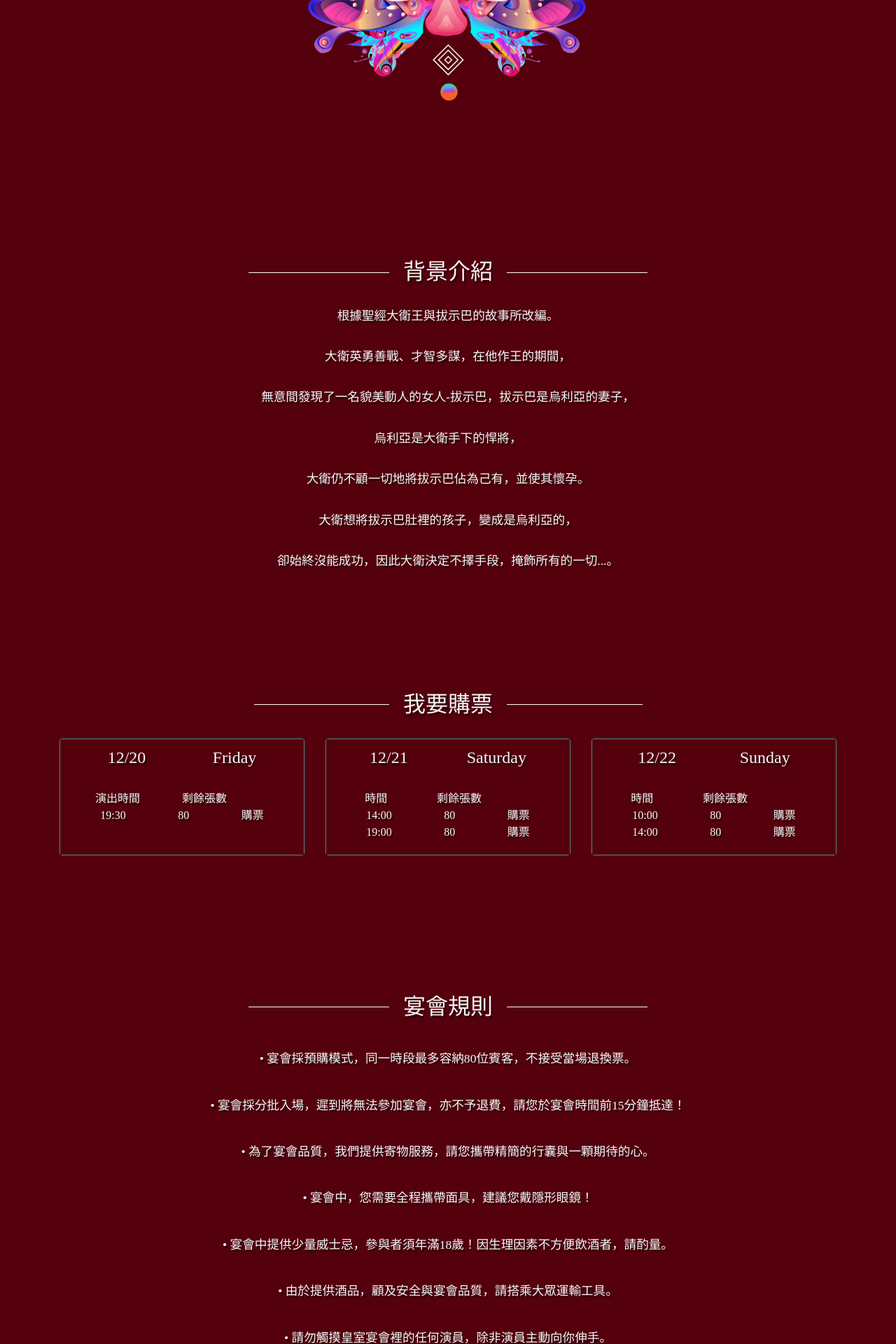
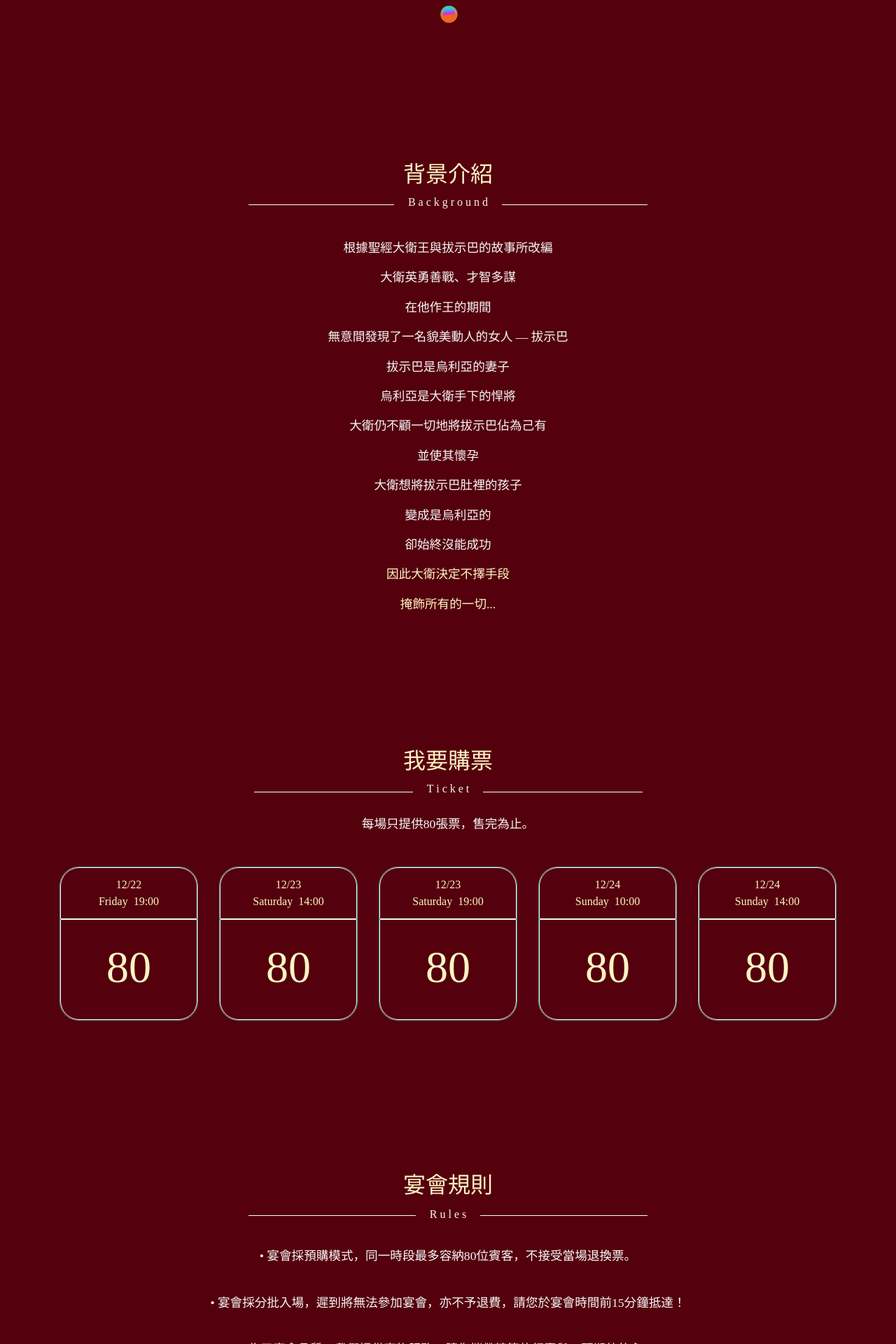
Before and after one commit to d614444/IMchurch, a Django app: page /Imking/ in a window 1280 px wide. Shown: the part 1680-3600 px from the top of the page at 70% size. Run offline with Django 3.2, Linux system fonts and the light colour scheme; style sheets or scripts are compiled from the project's sources; some libraries are stand-ins or nearby versions; some web fonts are replaced.

Commit message:
imchurchv9

```diff
--- a/static/scss/church.scss
+++ b/static/scss/church.scss
@@ -6,74 +6,80 @@
 
 body{
 	background-color: rgb(84,0,13);
-	font-family: "Noto Serif TC", serif;
+	font-family: "微軟正黑體";
 }
 hr{
 	border-top: 1.2px solid #fdfdfd;
 	text-align: center;
 	width:50%;
 }
+.nav-link{
+	font-weight:600;
+
+}
+.special-text{
+	color:rgb(255,244,197);
+}
 p{
 	margin-top: 1rem;
-    margin-bottom: 2rem;
+    margin-bottom: 1rem;
 }
 .lead{
 	font-size:1.1rem;
 }
-hr#one:after{
-	content: '問候語';
+.main-title{
+	font-size: 2rem;
+	font-family: "微軟正黑體";
+	font-weight: 300;
+}
+
+hr#two:after{
+	content: 'B a c k g r o u n d';
 	display: inline-block;
 	position: relative;
-	top: -1.6rem;
+	top: -1.01rem;
 	padding: 0 20px;
 	background:  rgb(84,0,13);
 	color: #faf3f3;
-	font-size: 2rem;
-	font-family: "Noto Serif TC", serif;
+	font-size: 1rem;
+	font-family: "微軟正黑體";
+	font-weight: 300;
 }
-hr#two:after{
-	content: '背景介紹';
+hr#three:after{
+	content: 'T i c k e t';
 	display: inline-block;
 	position: relative;
-	top: -1.6rem;
+	top: -1.01rem;
 	padding: 0 20px;
 	background:  rgb(84,0,13);
 	color: #faf3f3;
-	font-size: 2rem;
-	font-family: "Noto Serif TC", serif;
+	font-size: 1rem;
+	font-family: "微軟正黑體";
+	font-weight: 300;
 }
-hr#three:after{
-	content: '我要購票';
+hr#four:after{
+	content: 'R u l e s';
 	display: inline-block;
 	position: relative;
-	top: -1.6rem;
+	top: -1.01rem;
 	padding: 0 20px;
 	background:  rgb(84,0,13);
 	color: #faf3f3;
-	font-size: 2rem;
-	font-family: "Noto Serif TC", serif;
-}
-hr#four:after{
-	content: '宴會規則';
-	display: inline-block;
-	position: relative;
-	top: -1.6rem;
-	padding: 0 20px;
-	background:  rgb(84,0,13);
-	color: #faf3f3;
-	font-size: 2rem;
-	font-family: "Noto Serif TC", serif;
+	font-size: 1rem;
+	font-family: "微軟正黑體";
+	font-weight: 300;
 }
 hr#five:after{
 	content: 'Q&A';
 	display: inline-block;
 	position: relative;
-	top: -1.6rem;
+	top: -1.01rem;
 	padding: 0 20px;
 	background:  rgb(84,0,13);
 	color: #faf3f3;
-	font-size: 2rem;
-	font-family: "Noto Serif TC", serif;
+	font-size: 1rem;
+	font-family: "微軟正黑體";
+	font-weight: 300;
 }
 
 .header-img{
@@ -85,11 +91,10 @@ hr#five:after{
 	padding-left: 0;
 	background-color: rgb(84,0,13);
 	color: rgb(246, 248, 248);
-	text-shadow: 2px 3px 1px #0303037a;
+	margin-top:0 ;
+	margin-bottom: 0;
 }
-.part-1{
 
-}
 .card{
 	height: auto;
 	border:1px solid;
@@ -112,11 +117,11 @@ hr#five:after{
 }
 #navbar a{
 	font-size: 120%;
-	color: rgba(0,0,0,0.5);
-	text-shadow:1px 1px 1px  #e6d7d77a;
+	color: rgba(245, 241, 241, 0.5);
+
 }
 #navbar a:hover, #navbar a.active {
-	color:whitesmoke;
+	color:rgb(255,244,197);
 }
 #section-3{
 	margin-top: 12rem
@@ -127,31 +132,76 @@ hr#five:after{
 #section-5{
 	margin-top: 12rem
 }
+.card-title{
+	font-size:1rem;
+	font-weight: 300;
+	color:rgb(255,244,197);
+}
 .card-header{
 	border: none;
 	background-color: rgb(84,0,13);
 	color: rgb(242, 247, 247);
-	text-shadow: 2px 3px 1px #0303037a;
+
+
+}
+.sell-header{
+	border: 0.5px solid rgb(242, 247, 247);
+	background-color: rgb(84,0,13);
+	color: rgb(242, 247, 247);
+	border-radius: 27px 27px 1px 1px !important;
+
+}
+
+.sell-body{
+	border: 0.5px solid rgb(242, 247, 247)!important;;
+	background-color: rgb(84,0,13)!important;;
+	color: rgb(244, 247, 247)!important;;
+	border-radius: 1px 1px 27px 27px !important;
+	height:9rem!important;
+
+}
+.card-sell a{
+	text-decoration:none
+}
+.sell-body-text{
+	font-size:4rem;
+	font-weight: 100;
+	color:rgb(255,244,197);
+
+}
+.sell-header:hover, {
+	background-color:rgba(242, 247, 247, 0.1);
+}
+.sell-body:hover{
+	background-color:rgba(242, 247, 247, 0.1);
 }
 .card-body{
+	border: none;
 	background-color: rgb(84,0,13);
 	color: rgb(244, 247, 247);
-	text-shadow: 2px 3px 1px #0303037a;
+
+
+}
+.card-sell{
+	border-radius: 27px 27px 27px 27px;
+
 }
 .card-body a{
 	color: rgb(243, 245, 245);
 	text-shadow: 1px 3px 1px #0303037a;
 }
+
 .card-body a:hover, .QA-text:hover{
-	color:rgb(230, 156, 156);
+	color:rgb(255,244,197);
 }
 .QA-text{
 	color: rgb(242, 247, 247);
-	text-shadow: 1px 2px 1px #0303037a;
-	font-size:1.1rem;
+	font-size:1rem;
+	font-weight: 300;
 }
 .QA-body{
-	font-size:1.1rem;
+	font-size:1rem;
+	font-weight: 300;
 }
 .card-text{
 	margin-top: 1rem;
--- a/templates/main.html
+++ b/templates/main.html
@@ -18,6 +18,26 @@
 </head>
 <body>
 	<style>
+	@media screen and (max-width: 667px){
+		#navbar a{
+			font-size: 80%;
+		}
+		.lead{
+			font-size:0.8rem;
+		}
+		.card-body a:hover {
+			color:whitesmoke;
+		}
+		.QA-text{
+			font-size:0.9rem;
+		}
+		.QA-body{
+			font-size:0.8rem;
+		}
+		.card-area{
+			flex-direction: column;
+		}
+}
 		@media screen and (max-width: 650px){
 		#navbar a{
 		font-size: 80%;
@@ -34,148 +54,170 @@
 		.QA-body{
 			font-size:0.8rem;
 		}
+		.card-title{
+			font-size:1rem;
+		}
 }
+
 
 	</style>
 	<nav id="navbar" class="navbar navbar-expand fixed-top  navbar-light ">
 		<div class="collapse navbar-collapse" id="navbarSupportedContent">
 			<ul class="navbar-nav" id="find-tag">
-      			<li id='test' class="nav-item  ">
-        			<a class="nav-link active" href="#section-1">問候語 </a>
+				<li class="nav-item active">
+        			<a class="nav-link " href="#section-2">Background</a>
       			</li>
 				<li class="nav-item active">
-        			<a class="nav-link " href="#section-2">背景介紹</a>
+        			<a class="nav-link " href="#section-3">Ticket<span class="sr-only">(current)</span></a>
       			</li>
 				<li class="nav-item active">
-        			<a class="nav-link " href="#section-3">我要購票<span class="sr-only">(current)</span></a>
+        			<a class="nav-link " href="#section-4">Rules<span class="sr-only">(current)</span></a>
       			</li>
 				<li class="nav-item active">
-        			<a class="nav-link " href="#section-4">宴會規則<span class="sr-only">(current)</span></a>
-      			</li>
-				<li class="nav-item active">
-        			<a class="nav-link " href="#section-5">宴會Q&A<span class="sr-only">(current)</span></a>
+        			<a class="nav-link " href="#section-5">Q&A<span class="sr-only">(current)</span></a>
       			</li>
 			</ul>
 	  	</div>
 	</nav>
 	<header id="header" class=" d-flex  align-items-center flex-md-row flex-column bg-white menu-bar">
-		<img src="{% static "images/first.png" %}" class="header-img img-fluid " alt="Responsive image">
+		<img src="{% static "images/head-2.png" %}" class="header-img img-fluid " alt="Responsive image">
 	</header><!-- /header -->
-	<section id='section-1'  class="container part mt-4 nav-part">
+	<section id='section-1'  class="container part mt-4 ">
 		<div class='part-1 text-center' >
-			{% comment %} <h1>問候語</h1> {% endcomment %}
-			<hr class ="my-5" id='one' data-symbol="Hello">
-			<div class = 'mt-5'>
-				<p class="lead">你好，我是大衛</p>
-				<p class='lead'>我想邀請你參加一場皇室宴會，</p>
-				<p class='lead'>在這場盛宴裡，你會經歷一段愛與慾竄流的奇妙旅程，</p>
-				<p class='lead'>你將有機會潛入我慾望的最深處，同時，你會觸摸到你心中，</p>
-				<p class='lead'>那個最幽黑的渴望，</p>
-				<p class='lead'>只有誠實面對自己選擇的人，才有機會，觸摸到那位，</p>
-				<p class="lead">最獨一無二的-----KING！</p>
+			<div class = 'mt-5 mx-5'>
+				<p class="lead special-text">你好</p>
+				<p class="lead special-text">我是大衛</p>
+				<p class='lead'>我想邀請你參加一場皇室宴會</p>
+				<p class='lead'>在這場盛宴裡，你會經歷一段愛與慾竄流的奇妙旅程</p>
+				<p class='lead'>你將有機會潛入我慾望的最深處，同時，你會觸摸到你心中</p>
+				<p class='lead'>那個最幽黑的渴望</p>
+				<p class='lead'>只有誠實面對自己選擇的人才有機會</p>
+				<p class='lead'>觸摸到那位</p>
+				<p class="lead special-text">最獨一無二的 — — KING！</p>
 			</div>
 		</div>
 		<div class = "text-center">
-			<p class = "lead mt-5"><strong>「喔！對了，提醒您，這場宴會18禁...」</strong></p>
+			<p class = "lead mt-5">「喔！對了，提醒您，這場宴會18禁...」</p>
 		</div>
 	</section>
 	<section class="container-fluid m-0 p-0" >
-		<img src="{% static "images/second.png" %}" class=" img-fluid " alt="Responsive image">
+		<img src="{% static "images/second-1.png" %}" class=" img-fluid " alt="Responsive image">
 	</section>
 	<section id="section-2" class="container part nav-part">
-		<div class='part-1 text-center my-5' >
-			<hr id="two" class='my-5'>
-				<p class="lead ">根據聖經大衛王與拔示巴的故事所改編。</p>
-				<p class= "lead ">大衛英勇善戰、才智多謀，在他作王的期間，</p>
-				<p class= "lead">無意間發現了一名貌美動人的女人-拔示巴，拔示巴是烏利亞的妻子，</p>
-				<p class="lead">烏利亞是大衛手下的悍將，
-				<p class="lead">大衛仍不顧一切地將拔示巴佔為己有，並使其懷孕。</p>
-				<p class= "lead">大衛想將拔示巴肚裡的孩子，變成是烏利亞的，</p>
-				<p class= "lead">卻始終沒能成功，因此大衛決定不擇手段，掩飾所有的一切...。</p>
+		<div class='part-1 text-center' >
+			<h5 class='main-title special-text pb-2'>背景介紹</h5>
+			<hr id="two" class=''>
+			<div class='mx-5 pt-3'>
+				<p class= "lead">根據聖經大衛王與拔示巴的故事所改編</p>
+				<p class= "lead">大衛英勇善戰、才智多謀</p>
+				<p class= "lead">在他作王的期間</p>
+				<p class= "lead">無意間發現了一名貌美動人的女人 — 拔示巴</p>
+				<p class= "lead">拔示巴是烏利亞的妻子</p>
+				<p class= "lead">烏利亞是大衛手下的悍將</p>
+				<p class= "lead">大衛仍不顧一切地將拔示巴佔為己有</p>
+				<p class= "lead">並使其懷孕</p>
+				<p class= "lead">大衛想將拔示巴肚裡的孩子</p>
+				<p class= "lead">變成是烏利亞的</p>
+				<p class= "lead">卻始終沒能成功</p>
+				<p class= "lead special-text">因此大衛決定不擇手段</p>
+				<p class= "lead special-text">掩飾所有的一切...</p>
+			</div>
 		</div>
 	</section>
 	<section class="container nav-part" id="section-3">
 		<div class='part text-center my-5' >
-			<hr id='three' class='my-5'>
+			<h5 class='main-title special-text pb-2'>我要購票</h5>
+			<hr id='three' class=''>
+			<p class="lead pt-3">每場只提供80張票，售完為止。</p>
 		</div>
-			<div class="card-deck text-center card-area">
-				<div class="card mb-4">
-					<div class="card-header  d-flex">
-						<h4 class="my-0 font-weight-normal card-title flex-fill">12/20</h4>
-						<h4 class="my-0 font-weight-normal card-title flex-fill">Friday</h4>
-					</div>
-					<div class="card-body ">
-						<div class='d-flex '>
-							<div class='flex-column flex-fill'>演出時間</div>
-							<div class='flex-column flex-fill'>剩餘張數</div>
-							<div class='flex-column flex-fill'></div>
-						</div>
-						<div class='d-flex '>
-							<div class='flex-column flex-fill'>19:30</div>
-							<div class='flex-column flex-fill'>80</div>
-							<div class='flex-column flex-fill'>
-						<a href='http://www.google.com/'  target="_blank" style="text-decoration:none;">購票</a></div>
+			<div class="card-deck  card-area">
+				<div class="card card-sell mb-4">
+					<a href="">
+					<div class="card-header sell-header">
+						<div class="my-0 d-flex justify-content-center ">
+							<div class='card-title my-0 mx-3'>12/22</div>
+						 </div>
+						 <div class="my-0 d-flex justify-content-center ">
+						 	<div class='card-title my-0 mx-1'>Friday</div>
+							<div class='card-title my-0 mx-1'>19:00</div>
 						</div>
 					</div>
-
+					<div class="card-body sell-body">
+						<div class="my-0 d-flex justify-content-center sell-body-text">80</div>
+					</div>
+					</a>
 				</div>
-			<div class="card mb-4">
-				<div class="card-header  d-flex">
-					<h4 class="my-0 font-weight-normal flex-fill">12/21</h4>
-					<h4 class="my-0 font-weight-normal flex-fill">Saturday</h4>
+				<div class="card card-sell mb-4">
+					<a href="">
+					<div class="card-header sell-header">
+						<div class="my-0 d-flex justify-content-center ">
+							<div class='card-title my-0 mx-3'>12/23</div>
+						</div>
+						<div class="my-0 d-flex justify-content-center ">
+							<div class='card-title my-0 mx-1'>Saturday</div>
+							<div class='card-title my-0 mx-1'>14:00</div>
+						</div>
+					</div>
+					<div class="card-body sell-body">
+						<div class="my-0 d-flex justify-content-center sell-body-text">80</div>
+					</div>
+					</a>
 				</div>
-				<div class="card-body">
-					<div class='d-flex '>
-						<div class='flex-column flex-fill '>時間</div>
-						<div class='flex-column flex-fill'>剩餘張數</div>
-						<div class='flex-column flex-fill'></div>
+			<div class="card card-sell mb-4">
+				<a href="">
+				<div class="card-header sell-header">
+					<div class="my-0 d-flex justify-content-center ">
+						<div class='card-title my-0 mx-3'>12/23</div>
 					</div>
-					<div class='d-flex '>
-						<div class='flex-column flex-fill'>14:00</div>
-						<div class='flex-column flex-fill'>80</div>
-						<div class='flex-column flex-fill'>
-						<a href='http://www.google.com/'  target="_blank" style="text-decoration:none;">購票</a></div>
-					</div>
-					<div class='d-flex '>
-						<div class='flex-column flex-fill'>19:00</div>
-						<div class='flex-column flex-fill'>80</div>
-						<div class='flex-column flex-fill'>
-						<a href='http://www.google.com/'  target="_blank" style="text-decoration:none;">購票</a></div>
+					<div class="my-0 d-flex justify-content-center ">
+						<div class='card-title my-0 mx-1'>Saturday</div>
+						<div class='card-title my-0 mx-1'>19:00</div>
 					</div>
 				</div>
+				<div class="card-body sell-body">
+					<div class="my-0 d-flex justify-content-center sell-body-text">80</div>
+				</div>
+				</a>
 			</div>
-			<div class="card mb-4">
-				<div class="card-header d-flex">
-					<h4 class="my-0 font-weight-normal flex-fill">12/22</h4>
-					<h4 class="my-0 font-weight-normal flex-fill">Sunday</h4>
-				</div>
-				<div class="card-body">
-					<div class='d-flex '>
-						<div class='flex-column flex-fill '>時間</div>
-						<div class='flex-column flex-fill'>剩餘張數</div>
-						<div class='flex-column flex-fill'></div>
+			<div class="card card-sell mb-4">
+				<a href="">
+				<div class="card-header sell-header">
+					<div class="my-0 d-flex justify-content-center ">
+						<div class='card-title my-0 mx-3'>12/24</div>
 					</div>
-					<div class='d-flex '>
-						<div class='flex-column flex-fill'>10:00</div>
-						<div class='flex-column flex-fill'>80</div>
-						<div class='flex-column flex-fill'>
-						<a href='http://www.google.com/'  target="_blank" style="text-decoration:none;">購票</a></div>
-					</div>
-					<div class='d-flex '>
-						<div class='flex-column flex-fill'>14:00</div>
-						<div class='flex-column flex-fill'>80</div>
-						<div class='flex-column flex-fill'>
-						<a href='http://www.google.com/'  target="_blank" style="text-decoration:none;">購票</a></div>
-
+					<div class="my-0 d-flex justify-content-center ">
+						<div class='card-title my-0 mx-1'>Sunday</div>
+						<div class='card-title my-0 mx-1'>10:00</div>
 					</div>
 				</div>
+				<div class="card-body sell-body">
+					<div class="my-0 d-flex justify-content-center sell-body-text">80</div>
+				</div>
+				</a>
+			</div>
+			<div class="card card-sell mb-4">
+				<div class="card-header sell-header">
+					<a href="">
+					<div class="my-0 d-flex justify-content-center ">
+						<div class='card-title my-0 mx-3'>12/24</div>
+					</div>
+					<div class="my-0 d-flex justify-content-center ">
+						<div class='card-title my-0 mx-1'>Sunday</div>
+						<div class='card-title my-0 mx-1'>14:00</div>
+					</div>
+				</div>
+				<div class="card-body sell-body">
+					<div class="my-0 d-flex justify-content-center sell-body-text">80</div>
+				</div>
+				</a>
 			</div>
 		</div>
 	</section>
 	<section class="container part nav-part" id="section-4">
 		<div class='part-1 lead text-center' >
-			<hr class='my-5' id="four">
-			<ul class='list-group mx-5' id="rulelist">
+			<h5 class='main-title special-text pb-2'>宴會規則</h5>
+			<hr class='' id="four">
+			<ul class='list-group mx-5 pt-3' id="rulelist">
 				<li class="list-group-item rule"> • 宴會採預購模式，同一時段最多容納80位賓客，不接受當場退換票。</li>
 				<li class="list-group-item rule"> • 宴會採分批入場，遲到將無法參加宴會，亦不予退費，請您於宴會時間前15分鐘抵達！</li>
 				<li class="list-group-item rule"> • 為了宴會品質，我們提供寄物服務，請您攜帶精簡的行囊與一顆期待的心。</li>
@@ -192,8 +234,8 @@
 	</section>
 	<section class="container part nav-part" id="section-5">
 		<div class='part-1 ' >
-
-			<hr class='my-5' id="five">
+			<h5 class='main-title special-text pb-2 text-center'>問與答</h5>
+			<hr class='mb-5' id="five">
 			<div class="accordion text-center" id="accordionExample">
   				<div class="card" style="border:none;margin-bottom:0px;height:auto">
     				<div class="card-header" id="headingOne">
```
Also changed, not shown: static/scss/church.css (+81 -42 lines), static/images/first.png (deleted), static/images/head-1.png (added), static/images/head-2.png (added), static/images/second-1.png (added), 4 other files.
